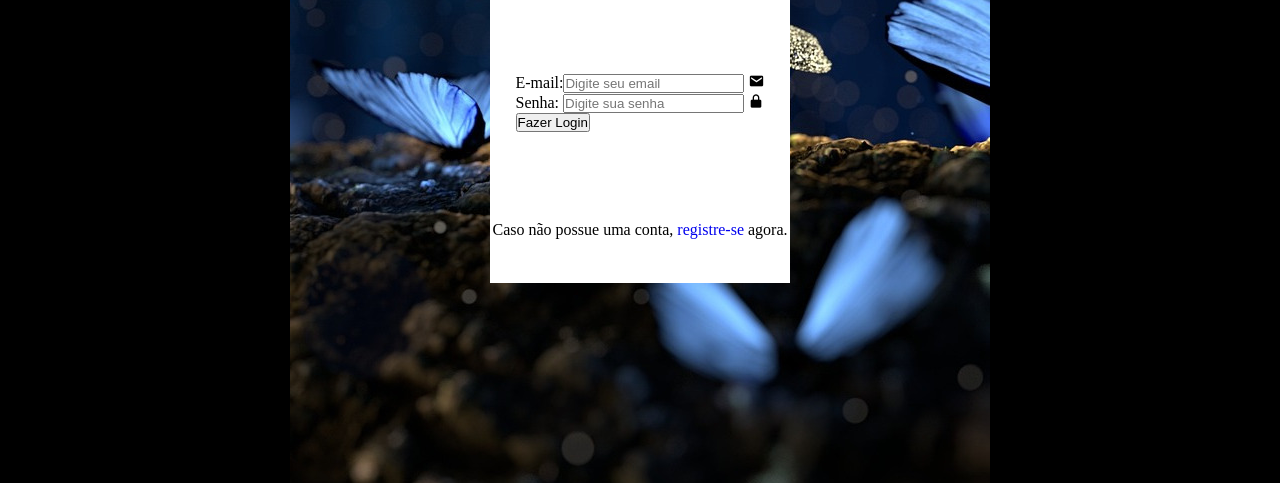
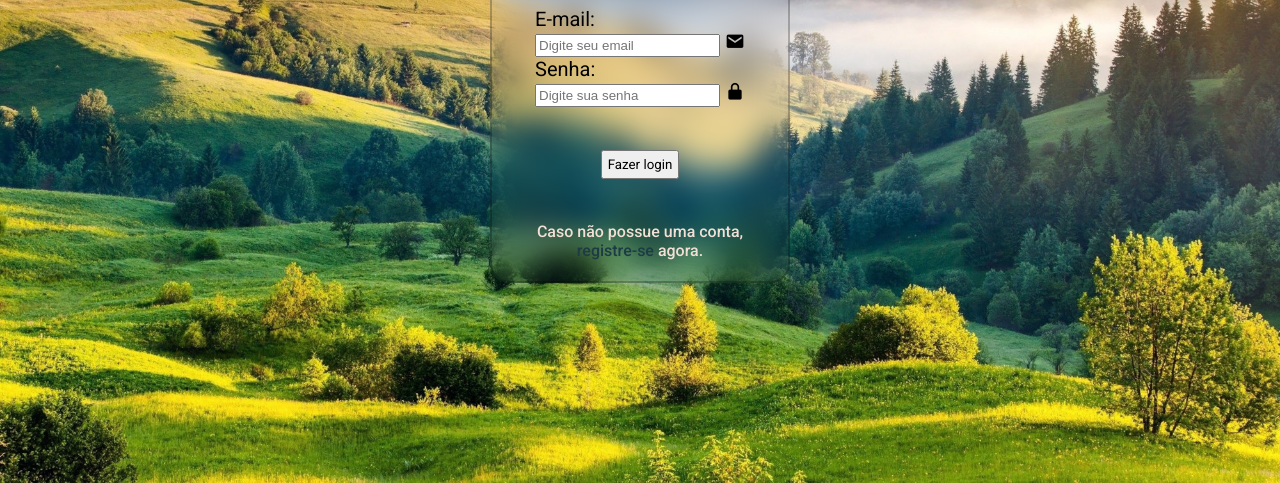
Before and after one commit to gabbzin/Pagina-de-Login, a plain HTML site: page index.html in a window 1280 px wide. Shown: the part 317-800 px from the top of the page. Drawn offline with nearby package versions, Linux system fonts and the light colour scheme.

Commit message:
Updates de customização

```diff
--- a/estilo/style.css
+++ b/estilo/style.css
@@ -1,18 +1,12 @@
 @charset "UTF-8";
 @import url('https://fonts.googleapis.com/css2?family=Roboto:wght@300;400;500;700;900&display=swap');
- /* Configuração pra mudar papel de parede */
-@media (min-width: 600px) {
-    body {
-        background-image: url(../imagens/fundo-login2.jpg);
-    }
-}
 
 :root {
-    --cor1: #0b438c;
-    --cor2: #1a6dd9;
-    --cor3: #062540;
-    --cor4: #2b88d9;
-    --cor5: #79DCF2;
+    --cor1: #364a73;
+    --cor2: #738c16;
+    --cor3: #1d3b45;
+    --cor4: #d9ad5b;
+    --cor5: #f2e0d5;
 
     --fonte1: "Roboto", sans-serif;
 }
@@ -27,9 +21,17 @@ body {
     min-height: 100vh;
     background-color: black;
     color: white;
-    background-image: url(../imagens/fundo-login2-telapequena.jpg);
+    background-image: url(../imagens/fundo-telapequena.jpg);
     background-position: center center;
     background-repeat: no-repeat;
+    background-size: cover;
+}
+
+ /* Configuração pra mudar papel de parede */
+ @media screen and (min-width: 600px){
+    body {
+        background-image: url(../imagens/fundo-telagrande.jpg);
+    }
 }
 
 /*Estilo dos links no header*/
@@ -69,7 +71,10 @@ main {
 .container {
     height: 400px;
     width: 300px;
-    background-color: white;
+    background-color: transparent;
+    backdrop-filter: blur(15px);
+    border: 2px solid rgba(0, 0, 0, 0.233);
+    border-radius: 20px;
     color: black;
     display: grid;
     place-items: center;
@@ -78,4 +83,32 @@ main {
 .container > h2 {
     font-family: "Roboto";
     font-size: 3em;
+    font-weight: 900;
+    color: var(--cor5);
 }
+
+label {
+    color: black;
+    font-size: 20px;
+    font-family: var(--fonte1);
+}
+
+#idsenha, #idemail {
+    padding: 2px;
+}
+
+#botao-enviar {
+    padding: 5px;
+    font-family: var(--fonte1);
+}
+
+.registrar-conta {
+    font-family: var(--fonte1);
+    color: var(--cor5);
+    text-align: center;
+    font-weight: 500;
+}
+
+.registrar-conta > p > a {
+    color: var(--cor3);
+}
--- a/index.html
+++ b/index.html
@@ -19,22 +19,25 @@
     <main>
         <div class="container">
             <h2>Login</h2>
-            <form action="cadastro.py">
+            <form id="formulario" action="cadastro.py">
                 <label for="idemail">
-                    E-mail:<input type="email" name="email" id="idemail" minlength="10" maxlength="40" required placeholder="Digite seu email">
+                    E-mail: <br><input type="email" name="email" id="idemail" minlength="10" maxlength="40" required placeholder="Digite seu email">
                     <i class='bx bxs-envelope'></i>
                 </label>
                 <br>
                 <label for="idsenha">
-                    Senha: <input type="password" name="senha" id="idsenha" minlength="8" maxlength="20" required placeholder="Digite sua senha">
+                    Senha: <br><input type="password" name="senha" id="idsenha" minlength="8" maxlength="20" required placeholder="Digite sua senha">
                     <i class='bx bxs-lock-alt'></i>
                 </label>
                 <br>
-                <input type="submit" value="Fazer Login">
             </form>
 
+            <div class="botao">
+                <input type="submit" form="formulario" value="Fazer login" id="botao-enviar">
+            </div>
+
             <div class="registrar-conta">
-                <p>Caso não possue uma conta, <a href="#">registre-se</a> agora.</p>
+                <p>Caso não possue uma conta, <br> <a href="#">registre-se</a> agora.</p>
             </div>
         </div>
     </main>
```
